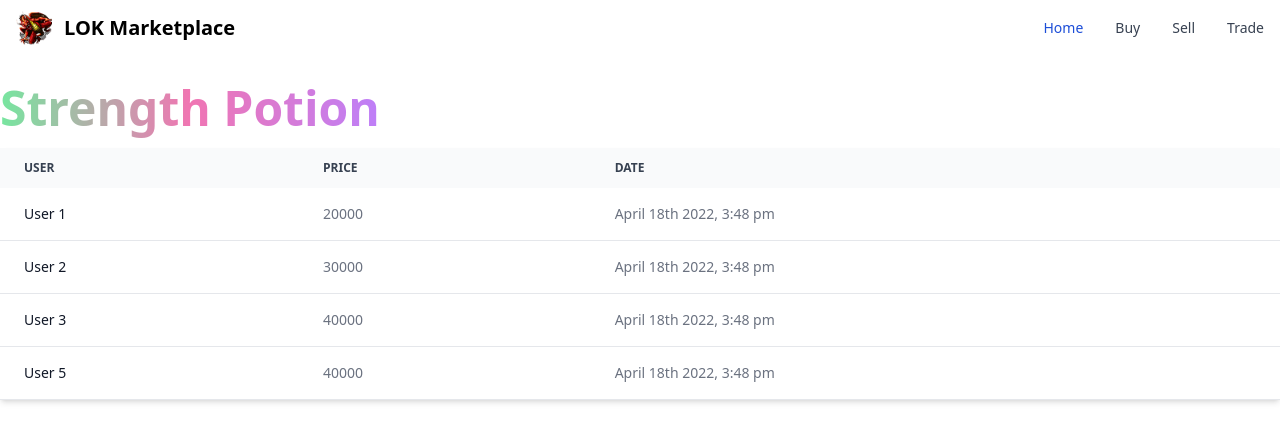
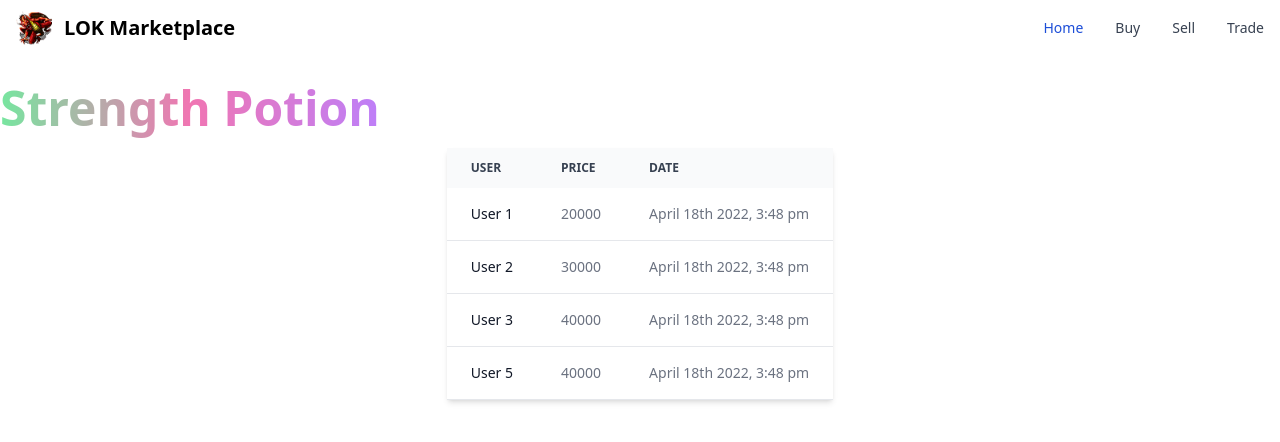
Before and after one commit to RdotSilva/React-NextJS-LegendsOfKesmai-Marketplace, a Next.js app: page /selling/strengthpotion in a window 1280 px wide. Shown: the top 442 px of the page. Built offline with nearby package versions, Linux system fonts and the light colour scheme.

Commit message:
Add flex for table

```diff
--- a/components/Table/Table.jsx
+++ b/components/Table/Table.jsx
@@ -3,8 +3,8 @@ import moment from "moment";
 
 const Table = ({ items }) => {
   return (
-    <>
-      <div className="relative overflow-x-auto shadow-md ">
+    <div className="flex justify-center">
+      <div className="relative overflow-x-auto shadow-md">
         <table className="w-full text-sm text-left text-gray-500 dark:text-gray-400">
           <thead className="text-xs text-gray-700 uppercase bg-gray-50 dark:bg-gray-700 dark:text-gray-400">
             <tr>
@@ -37,7 +37,7 @@ const Table = ({ items }) => {
           </tbody>
         </table>
       </div>
-    </>
+    </div>
   );
 };
 
```
